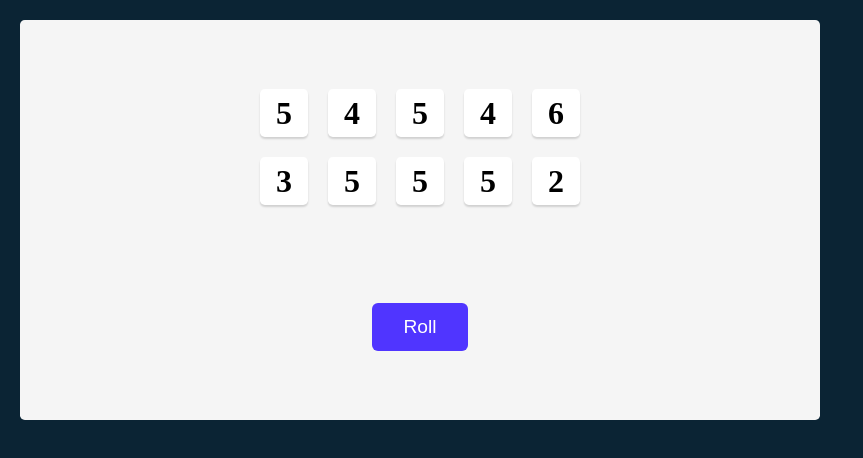
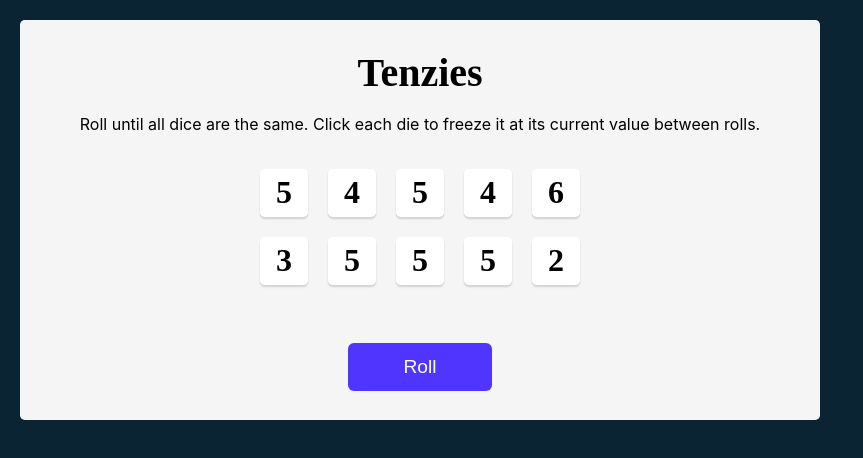
Before and after one commit to maxthor500/Tenzies_with_React, a React (Create React App) app: page / in a window 1280 px wide. Shown: the top 458 px of the page, without its empty margins (0-863 px from the left). Built offline with nearby package versions, Linux system fonts and the light colour scheme.

Commit message:
Add logic to check if the dice have the same value and are held the user won

```diff
--- a/package.json
+++ b/package.json
@@ -9,6 +9,7 @@
     "core-js": "^3.22.6",
     "nanoid": "^3.3.4",
     "react": "^18.1.0",
+    "react-confetti": "^6.1.0",
     "react-dom": "^18.1.0",
     "react-scripts": "^5.0.1",
     "web-vitals": "^2.1.4",
--- a/src/App.js
+++ b/src/App.js
@@ -1,11 +1,14 @@
-import React from "react";
+import React, {useEffect} from "react";
 import Die from "./components/Die";
 import {nanoid} from "nanoid";
+import Confetti from 'react-confetti'
 
 
 function App() {
   //  Initialize the state by calling our `allNewDice` function
   const [dice, setDice] = React.useState(allNewDice())
+
+  const [tenzies, setTenzies] = React.useState(false)
 
   function generateNewDie() {
     return {
@@ -30,6 +33,16 @@ function App() {
     }
     return diceValues
   }
+
+  useEffect(() => {
+    const allHeld = dice.every(die => die.isHeld)
+    const firstValue = dice[0].value
+    const allSameValue = dice.every(die => die.value === firstValue)
+    if (allHeld && allSameValue) {
+        setTenzies(true)
+        console.log("You won!")
+    }
+  }, [dice]);
 
   function rollDice() {
     setDice(prevDice => prevDice.map(die => {
@@ -61,11 +74,15 @@ function App() {
 
   return (
     <main className="game-board">
+      {tenzies && <Confetti />}
+      <h1 className="title">Tenzies</h1>
+      <p className="instructions">Roll until all dice are the same.
+        Click each die to freeze it at its current value between rolls.</p>
       <div className="dice-container">
         {diceElements}
       </div>
       {/* Roll Dice button */}
-      <button className="roll-dice" onClick={rollDice}>Roll</button>
+      <button className="roll-dice" onClick={rollDice}>{tenzies ? "New Game" : "Roll"}</button>
     </main>
   );
 }
--- a/src/index.css
+++ b/src/index.css
@@ -20,10 +20,23 @@ body {
   align-items: center;
 }
 
+.title {
+  font-size: 2.5rem;
+  margin: 0;
+}
+
+.instructions {
+  font-family: 'Inter', sans-serif;
+  font-weight: 400;
+  margin-top: 0;
+  text-align: center;
+}
+
 .dice-container {
   display: grid;
   grid-template: auto auto / repeat(5, 1fr);
   gap: 1.25rem;
+  margin-bottom: 2.5rem;
 }
 
 .die-face {
@@ -44,7 +57,7 @@ body {
 
 .roll-dice {
   height: 3rem;
-  width: 6rem;
+  width: 9rem;
   border: none;
   border-radius: .375rem;
   background-color: #5035FF;
```
Also changed, not shown: 1 other file (tests, documents, lock files or other folders).
